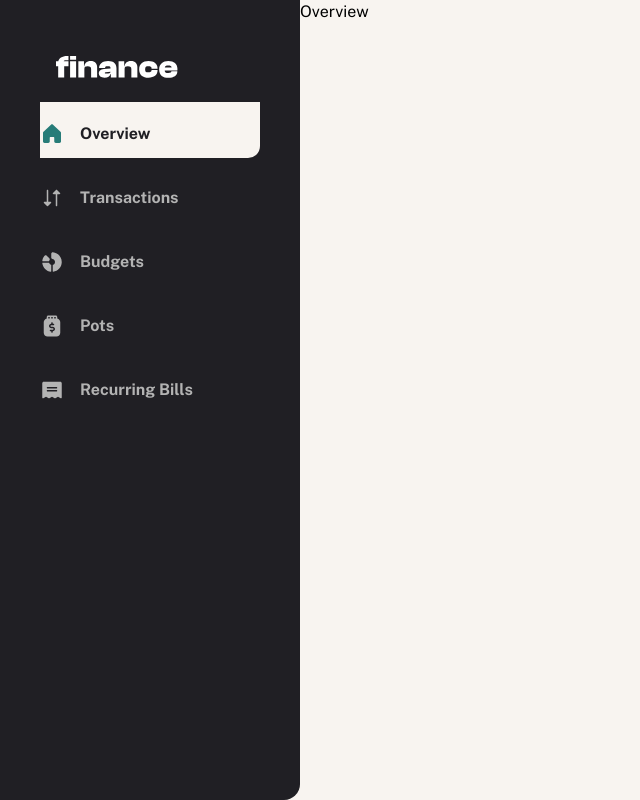
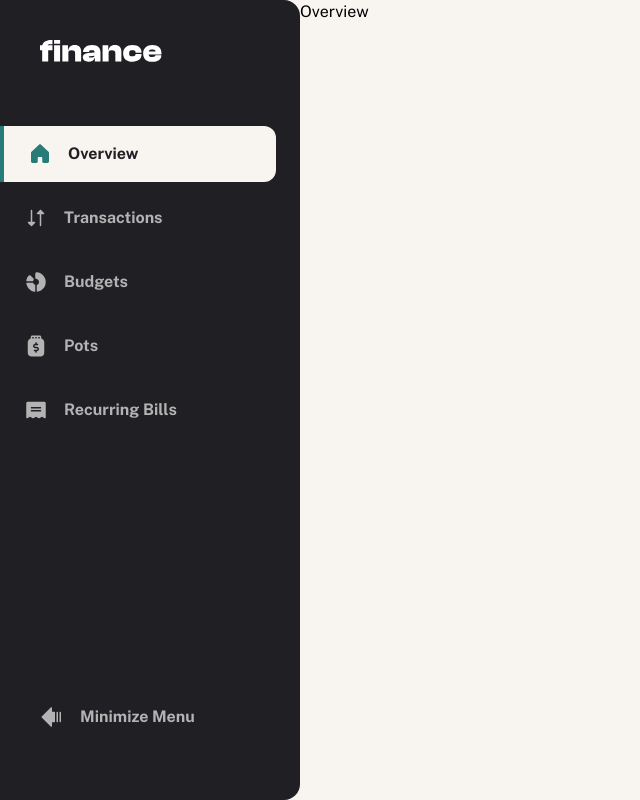
Before and after one commit to pradeepkaswan/personal-finance-app, a React (Vite) app: page /overview in a window 1280 px wide. Shown: the whole page, without its empty margins (0-640 px from the left). Built offline with nearby package versions, Linux system fonts and the light colour scheme.

Commit message:
feat: work on sidebar component

```diff
--- a/src/components/layouts/main-layout.tsx
+++ b/src/components/layouts/main-layout.tsx
@@ -42,24 +42,32 @@ export default function Layout() {
 
   return (
     <div className="h-screen flex">
-      <aside className="xl:w-[300px] bg-grey-900 px-4 md:px-10 md:py-[40px] md:h-screen md:flex md:flex-col md:rounded-r-2xl rounded-t-xl xl:rounded-t-none xl:rounded-r-2xl transition-all duration-300 ease-in-out text-grey-300 text-preset-3">
-        <div className="p-4">
-          <img src="/images/logo-large.svg" alt="" />
-        </div>
-        <nav>
-          <ul>
+      <aside
+        className={`${
+          isOpen ? "w-[300px]" : "w-[88px]"
+        } bg-grey-900 px-10 py-[40px] h-screen flex flex-col rounded-r-2xl  transition-all duration-300 ease-in-out text-grey-300 text-preset-3`}
+      >
+        {isOpen ? (
+          <img src="/images/logo-large.svg" className="w-[122px]" alt="" />
+        ) : (
+          <img src="/images/logo-small.svg" className="" alt="" />
+        )}
+
+        <nav className="mt-10 -mx-10">
+          <ul className="mt-6">
             {NAV_ITEMS.map((item) => (
               <li key={item.id}>
                 <NavLink to={item.href}>
                   {({ isActive }) => (
-                    <span
-                      className={`flex flex-row items-center xl:gap-4 mt-2 pt-2 xl:h-[56px] ${
+                    <div
+                      className={`flex flex-row items-center gap-4 mt-2 h-[56px] pl-6 ${
                         isActive
-                          ? "text-green bg-beige-100 rounded-t-xl xl:rounded-t-none xl:rounded-r-xl"
+                          ? "text-green bg-beige-100 rounded-r-xl mr-6 border-l-4 border-green"
                           : "hover:text-grey-100"
                       }`}
                     >
                       {item.icon}
+                      {isOpen && (
                         <span
                           className={`"hidden md:block text-preset-3" ${
                             isActive ? "text-grey-900" : "hover:text-grey-100"
@@ -67,7 +75,8 @@ export default function Layout() {
                         >
                           {item.label}
                         </span>
-                    </span>
+                      )}
+                    </div>
                   )}
                 </NavLink>
               </li>
@@ -75,20 +84,20 @@ export default function Layout() {
           </ul>
         </nav>
 
-        <footer className="hidden md:mb-6 md:pl-8">
+        <footer className="mb-6 mt-auto">
           <button
             onClick={() => setIsOpen((prev) => !prev)}
             aria-label={isOpen ? "Expand Menu" : "Collapse Menu"}
           >
             {isOpen ? (
+              <div className="flex gap-4 items-center">
                 <Icons.arrow className="transition-transform duration-300 hover:text-grey-100 text-grey-300 " />
-            ) : (
-              <div className="flex gap-4 items-center">
-                <Icons.arrow className="rotate-180 transition-transform duration-300 text-grey-300 group-hover:text-grey-100" />
                 <span className="text-grey-300 transition-colors duration-300 group-hover:text-grey-100">
                   Minimize Menu
                 </span>
               </div>
+            ) : (
+              <Icons.arrow className="rotate-180 transition-transform duration-300 text-grey-300 group-hover:text-grey-100" />
             )}
           </button>
         </footer>
--- a/src/components/ui/input.tsx
+++ b/src/components/ui/input.tsx
@@ -2,7 +2,7 @@ import * as React from "react";
 import { cva } from "class-variance-authority";
 
 const inputStyles = cva(
-  "w-full block rounded-lg border py-3 px-5 outline outline-2 -outline-offset-2 outline-beige-500 hover:outline-grey-500 active:outline-grey-900 focus:outline-grey-900",
+  "w-full block rounded-lg py-3 px-5 outline outline-2 -outline-offset-2 outline-beige-500 hover:outline-grey-500 active:outline-grey-900 focus:outline-grey-900",
   {
     variants: {},
     defaultVariants: {},
```
Lines whose indentation alone changed are shown as unchanged.
